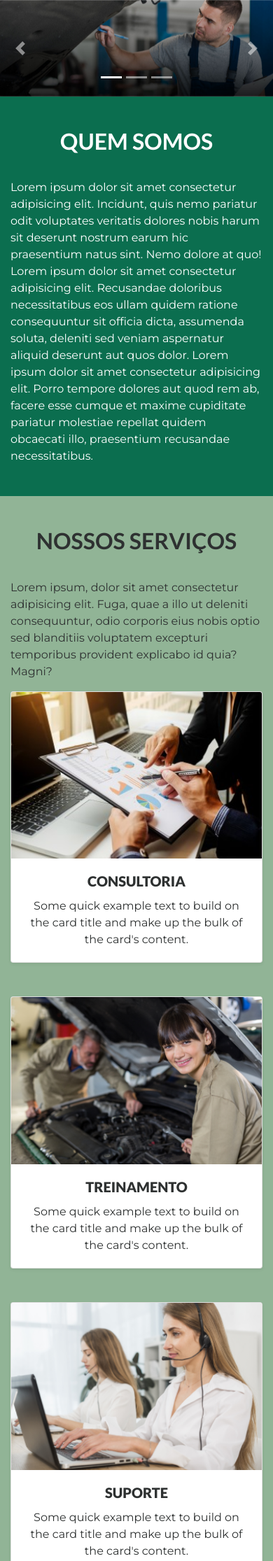
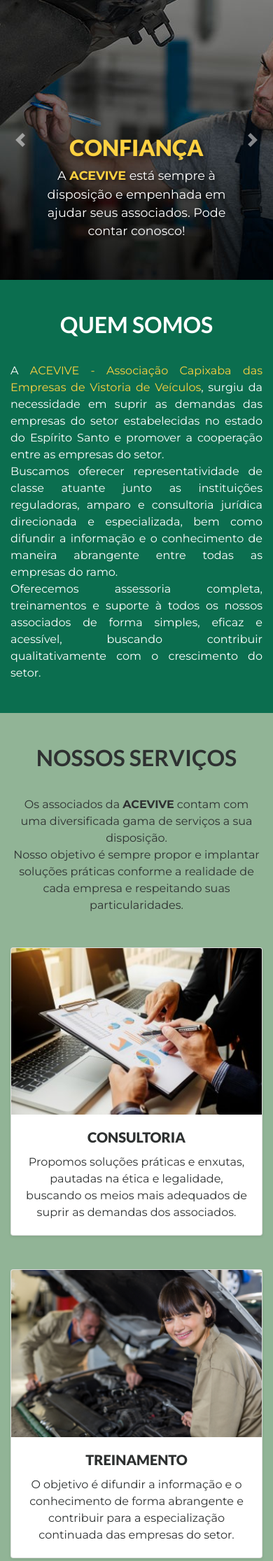
Before and after one commit to ericoutinho/acevive, a PHP site: page / in a window 390 px wide. Shown: the part 92-2323 px from the top of the page at 70% size. Run offline with PHP 8.4, Linux system fonts and the light colour scheme; some libraries are stand-ins or nearby versions.

Commit message:
slider responsivo

```diff
--- a/index.html
+++ b/index.html
@@ -68,37 +68,52 @@
             <h1 class="d-none">ACEVIVE - Associação Capixaba das Empresas de Vistoria de Veículos</h1>
 
             <div id="carouselExampleCaptions" class="carousel slide" data-ride="carousel">
-                <ol class="carousel-indicators">
+                <!-- <ol class="carousel-indicators">
                     <li data-target="#carouselExampleCaptions" data-slide-to="0" class="active"></li>
                     <li data-target="#carouselExampleCaptions" data-slide-to="1"></li>
                     <li data-target="#carouselExampleCaptions" data-slide-to="2"></li>
-                </ol>
+                </ol> -->
                 <div class="carousel-inner">
                     <div class="carousel-item active">
-                        <img src="assets/slide_confianca.jpg" class="d-block w-100" alt="...">
-                        <!-- <svg class="bd-placeholder-img bd-placeholder-img-lg d-block w-100" width="100%" height="400" xmlns="http://www.w3.org/2000/svg" preserveAspectRatio="xMidYMid slice" focusable="false" role="img" aria-label="Placeholder: First slide"><title>Placeholder</title><rect width="100%" height="100%" fill="#777"></rect><text x="50%" y="50%" fill="#555" dy=".3em">First slide</text></svg> -->
-                        <div class="carousel-caption d-none d-md-block text-left pb-5">
+                        <div class="w-100 d-block carousel-img">
+                            <picture>
+                                <source media="(max-width: 465px)" srcset="assets/slide_confianca_sm.jpg">
+                                <source media="(max-width: 768px)" srcset="assets/slide_confianca_md.jpg">
+                                <img src="assets/slide_confianca.jpg" alt="Confiança">
+                            </picture>
+                        </div>
+                        <!-- <img src="assets/slide_confianca.jpg" class="d-block w-100" alt="Confiança"> -->
+                        <div class="carousel-caption text-center text-md-left">
                             <h5>CONFIANÇA</h5>
-                            <p>A <span style="color:#FED141;font-weight:700;">ACEVIVE</span> está sempre à disposição e empenhada em <br>
-                            ajudar seu empreendimento prosperar.</p>
+                            <p>A <span style="color:#FED141;font-weight:700;">ACEVIVE</span> está sempre à disposição e empenhada em ajudar seus associados. Pode contar conosco!</p>
                         </div>
                     </div>
                     <div class="carousel-item">
-                        <img src="assets/slide_consultoria.jpg" class="d-block w-100" alt="...">
-                        <!-- <svg class="bd-placeholder-img bd-placeholder-img-lg d-block w-100" width="100%"  height="400" xmlns="http://www.w3.org/2000/svg" preserveAspectRatio="xMidYMid slice" focusable="false" role="img" aria-label="Placeholder: Second slide"><title>Placeholder</title><rect width="100%" height="100%" fill="#777"></rect><text x="50%" y="50%" fill="#555" dy=".3em">Second slide</text></svg> -->
-                        <div class="carousel-caption d-none d-md-block text-right pb-5">
+                        <div class="w-100 d-block carousel-img">
+                            <picture>
+                                <source media="(max-width: 465px)" srcset="assets/slide_consultoria_sm.jpg">
+                                <source media="(max-width: 768px)" srcset="assets/slide_consultoria_md.jpg">
+                                <img src="assets/slide_consultoria.jpg" alt="Consultoria">
+                            </picture>
+                        </div>
+                        <!-- <img src="assets/slide_consultoria.jpg" class="d-block w-100" alt="Consultoria "> -->
+                        <div class="carousel-caption text-center text-md-left">
                             <h5>CONSULTORIA</h5>
-                            <p>Nossa equipe é formada por profissionais experientes <br>
-                                e treinados, aptos a orientá-lo em seu negócio.</p>
+                            <p>Nossa equipe é formada por profissionais experientes <br class="d-none d-md-block"> e treinados, aptos a orientá-lo em seu negócio.</p>
                         </div>
                     </div>
                     <div class="carousel-item">
-                        <img src="assets/slide_suporte.jpg" class="d-block w-100" alt="...">
-                        <!-- <svg class="bd-placeholder-img bd-placeholder-img-lg d-block w-100" width="100%"  height="400" xmlns="http://www.w3.org/2000/svg" preserveAspectRatio="xMidYMid slice" focusable="false" role="img" aria-label="Placeholder: Third slide"><title>Placeholder</title><rect width="100%" height="100%" fill="#777"></rect><text x="50%" y="50%" fill="#555" dy=".3em">Third slide</text></svg> -->
-                        <div class="carousel-caption d-none d-md-block text-left pb-5">
+                        <div class="w-100 d-block carousel-img">
+                            <picture>
+                                <source media="(max-width: 465px)" srcset="assets/slide_suporte_sm.jpg">
+                                <source media="(max-width: 768px)" srcset="assets/slide_suporte_md.jpg">
+                                <img src="assets/slide_suporte.jpg" alt="Confiança">
+                            </picture>
+                        </div>
+                        <!-- <img src="assets/slide_suporte.jpg" class="d-block w-100" alt="Suporte"> -->
+                        <div class="carousel-caption text-center text-md-left">
                             <h5>SUPORTE</h5>
-                            <p>Aconteceu algum problema ou surgiu uma dúvida? <br>
-                            Estamos à disposição para ajudar sua empresa.</p>
+                            <p>Aconteceu algum problema ou surgiu uma dúvida? <br class="d-none d-md-block"> Estamos à disposição para ajudar sua empresa.</p>
                         </div>
                     </div>
                 </div>
@@ -118,7 +133,11 @@
             <div class="container">
                 <h2>Quem Somos</h2>
                 <div class="row">
-                    <div class="col-md-12">Lorem ipsum dolor sit amet consectetur adipisicing elit. Incidunt, quis nemo pariatur odit voluptates veritatis dolores nobis harum sit deserunt nostrum earum hic praesentium natus sint. Nemo dolore at quo! Lorem ipsum dolor sit amet consectetur adipisicing elit. Recusandae doloribus necessitatibus eos ullam quidem ratione consequuntur sit officia dicta, assumenda soluta, deleniti sed veniam aspernatur aliquid deserunt aut quos dolor. Lorem ipsum dolor sit amet consectetur adipisicing elit. Porro tempore dolores aut quod rem ab, facere esse cumque et maxime cupiditate pariatur molestiae repellat quidem obcaecati illo, praesentium recusandae necessitatibus.</div>
+                    <div class="col-md-12 text-justify">
+                        A <span style="color:#FED141;">ACEVIVE - Associação Capixaba das Empresas de Vistoria de Veículos</span>, surgiu da necessidade em suprir as demandas das empresas do setor estabelecidas no estado do Espírito Santo e promover a cooperação entre as empresas do setor.<br>
+                        Buscamos oferecer representatividade de classe atuante junto as instituições reguladoras, amparo e consultoria jurídica direcionada e especializada, bem como difundir a informação e o conhecimento de maneira abrangente entre todas as empresas do ramo. <br>
+                        Oferecemos assessoria completa, treinamentos e suporte à todos os nossos associados de forma simples, eficaz e acessível, buscando contribuir qualitativamente com o crescimento do setor.
+                    </div>
                 </div>
             </div>
         </section>
@@ -127,37 +146,37 @@
         <section class="section" id="servicos">
             <div class="container">
                 <h2>Nossos Serviços</h2>
-                <p>Lorem ipsum, dolor sit amet consectetur adipisicing elit. Fuga, quae a illo ut deleniti consequuntur, odio corporis eius nobis optio sed blanditiis voluptatem excepturi temporibus provident explicabo id quia? Magni?</p>
+                <p class="mb-5 text-center">Os associados da <span class="font-weight-bold">ACEVIVE</span> contam com uma diversificada gama de serviços a sua disposição. <br> Nosso objetivo é sempre propor e implantar soluções práticas conforme a realidade de cada empresa e respeitando suas particularidades.</p>
                 <div class="row">
-                    <div class="col-md-4 col-sm-12">
-                        <div class="card mb-5 mb-md-0 text-center shadow-sm card-servicos">
+                    <div class="col-md-4 col-sm-12 mb-5 mb-md-0">
+                        <div class="card text-center shadow-sm card-servicos">
                             <img src="assets/consultoria_348x232.png" class="card-img-top" alt="consultoria">
                             <!-- <svg class="bd-placeholder-img card-img-top" width="100%" height="180" xmlns="http://www.w3.org/2000/svg" preserveAspectRatio="xMidYMid slice" focusable="false" role="img" aria-label="Placeholder: Image cap"><title>Placeholder</title><rect width="100%" height="100%" fill="#868e96"></rect><text x="50%" y="50%" fill="#dee2e6" dy=".3em">S1</text></svg> -->
                             <div class="card-body">
                                 <h5 class="card-title">CONSULTORIA</h5>
-                                <p class="card-text">Some quick example text to build on the card title and make up the bulk of the card's content.</p>
+                                <p class="card-text">Propomos soluções práticas e enxutas, pautadas na ética e legalidade, buscando os meios mais adequados de suprir as demandas dos associados.</p>
                                 <!-- <a href="#" class="btn btn-primary">Go somewhere</a> -->
                             </div>
                         </div>
                     </div>
-                    <div class="col-md-4 col-sm-12">
-                        <div class="card mb-5 mb-md-0 text-center shadow-sm card-servicos">
+                    <div class="col-md-4 col-sm-12 mb-5 mb-md-0">
+                        <div class="card text-center shadow-sm card-servicos">
                             <img src="assets/treinamento_348x232.png" class="card-img-top" alt="treinamento">
                             <!-- <svg class="bd-placeholder-img card-img-top" width="100%" height="180" xmlns="http://www.w3.org/2000/svg" preserveAspectRatio="xMidYMid slice" focusable="false" role="img" aria-label="Placeholder: Image cap"><title>Placeholder</title><rect width="100%" height="100%" fill="#868e96"></rect><text x="50%" y="50%" fill="#dee2e6" dy=".3em">S2</text></svg> -->
                             <div class="card-body">
                                 <h5 class="card-title">TREINAMENTO</h5>
-                                <p class="card-text">Some quick example text to build on the card title and make up the bulk of the card's content.</p>
+                                <p class="card-text">O objetivo é difundir a informação e o conhecimento de forma abrangente e contribuir para a especialização continuada das empresas do setor.</p>
                                 <!-- <a href="#" class="btn btn-primary">Go somewhere</a> -->
                             </div>
                         </div>
                     </div>
-                    <div class="col-md-4 col-sm-12">
-                        <div class="card mb-md-0 text-center shadow-sm card-servicos">
+                    <div class="col-md-4 col-sm-12 mb-md-0">
+                        <div class="card text-center shadow-sm card-servicos">
                             <img src="assets/suporte_348x232.png" class="card-img-top" alt="suporte">
                             <!-- <svg class="bd-placeholder-img card-img-top" width="100%" height="180" xmlns="http://www.w3.org/2000/svg" preserveAspectRatio="xMidYMid slice" focusable="false" role="img" aria-label="Placeholder: Image cap"><title>Placeholder</title><rect width="100%" height="100%" fill="#868e96"></rect><text x="50%" y="50%" fill="#dee2e6" dy=".3em">S3</text></svg> -->
                             <div class="card-body">
                                 <h5 class="card-title">SUPORTE</h5>
-                                <p class="card-text">Some quick example text to build on the card title and make up the bulk of the card's content.</p>
+                                <p class="card-text">Estamos sempre à disposição para esclarecer e sanar dúvidas jurídicas, operacionais ou técnicas recorrentes da atividade e dos ógãos reguladores.</p>
                                 <!-- <a href="#" class="btn btn-primary">Go somewhere</a> -->
                             </div>
                         </div>
@@ -170,7 +189,7 @@
         <section class="section" id="time">
             <div class="container">
                 <h2>Nosso Time</h2>
-                <p>Lorem ipsum dolor sit amet consectetur adipisicing elit. Nisi laudantium, suscipit numquam natus esse, quibusdam laboriosam molestias obcaecati placeat illo laborum necessitatibus? Animi quibusdam suscipit, velit ab harum quas maiores?</p>
+                <p class="text-center mb-5">A <span class="font-weight-bold">ACEVIVE</span> conta com uma equipe qualificada, diversificada e experiente no setor. Todas nossas soluções estão norteadas nos princípios da ética e da licitude, buscando estreitar os laços entre nossos associados e promover a colaboração e entendimento.</p>
                 <div class="row">
                     <div class="col-md-3 col-sm-6">
                         <div class="card text-center mb-4 mb-md-0">
@@ -307,16 +326,15 @@
     <section class="section" id="parceiros">
         <div class="container">
             <h2>Nossos Parceiros</h2>
-            <p>Lorem, ipsum dolor sit amet consectetur adipisicing elit. Modi numquam aliquid praesentium molestiae est
-                magnam, aut obcaecati doloribus dolorum nesciunt earum sequi, deleniti voluptates omnis! Adipisci assumenda
-                voluptatum praesentium sequi.</p>
+            <p class="text-center mb-5">Nossa associação vem a cada dia recebendo mais e mais adesões das empresas do setor de vistoria de veículos do nosso estado. É uma grande satisfação podermos representar tantos ilustres parceiros.</p>
             <div class="row">
-                <div class="col-md-2 col-6 mb-3 mb-md-0">
-                    <svg class="bd-placeholder-img card-img-top" width="100%" height="100%"
+                <div class="col-md-2 col-6 mb-3 mb-md-0 text-center partner-item">
+                    <!-- <svg class="bd-placeholder-img card-img-top" width="100%" height="100%"
                         preserveAspectRatio="xMidYMid slice" focusable="false" role="img">
                         <rect width="100%" height="100%" fill="#868e96"></rect><text x="50%" y="50%" fill="#dee2e6"
                             dx="-12.5%">LOGO</text>
-                    </svg>
+                    </svg> -->
+                    <a href="http://www.ronconiaquino.adv.br" target="_blank"><img src="assets/parceiros/logo-RA.jpg" title="Ronconi & Aquino Advogados" alt="Ronconi & Aquino Advogados"></a>
                 </div>
                 <div class="col-md-2 col-6 mb-3 mb-md-0">
                     <svg class="bd-placeholder-img card-img-top" width="100%" height="100%"
--- a/styles/styles.css
+++ b/styles/styles.css
@@ -34,6 +34,20 @@ section.section h2{
 }
 
 /* INICIO */
+.carousel-img{
+    overflow: hidden;
+    display: flex;
+    align-items: center;
+    justify-content: center;
+    height: 400px;
+}
+
+.carousel-img img{
+    display: block;
+    height: 400px;
+    width: auto;
+}
+
 .carousel-caption h5{
     font-family: "Lato", sans-serif;
     font-size: 3em;
@@ -47,6 +61,24 @@ section.section h2{
     font-weight: 400;
     font-size: 1.3em;
     text-shadow: 2px 2px 4px rgba(0, 0, 0, 0.6);
+    width: 75%;
+}
+
+@media (min-width: 1300px){
+    .carousel-img img{
+        width: 100vw;
+        height: auto;
+    }
+}
+
+@media (max-width: 767px){
+    .carousel-caption h5{
+        font-size: 2em;
+    }
+    .carousel-caption p{
+        font-size: 1.1em;
+        width: 100% !important;
+    }
 }
 
 /* QUEM SOMOS */
@@ -65,6 +97,7 @@ section.section h2{
 
 .card-servicos{
     transition: all 0.2s linear;
+    height: 100%;
 }
 
 .card-servicos:hover{
@@ -80,6 +113,19 @@ section.section h2{
 
 #parceiros{
     background-color: #ecf0f1;
+}
+
+.partner-item{
+    transition: transform, box-shadow 0.2s linear;
+}
+
+.partner-item img{
+    width: 100%;
+    height: auto;
+}
+
+.partner-item:hover{
+    transform: scale(1.08);
 }
 
 /* CONTATO */
```
Also changed, not shown: estrutura.txt (deleted, +0 -35 lines), mail/mail.php (deleted, +0 -50 lines), assets/hi-res/consultoria.jpg (deleted), assets/parceiros/logo-RA.jpg (added), assets/slide_confianca_md.jpg (added), assets/slide_confianca_sm.jpg (added), assets/slide_consultoria_md.jpg (added), assets/slide_consultoria_sm.jpg (added), assets/slide_suporte_md.jpg (added), assets/slide_suporte_sm.jpg (added), 1 other file.
